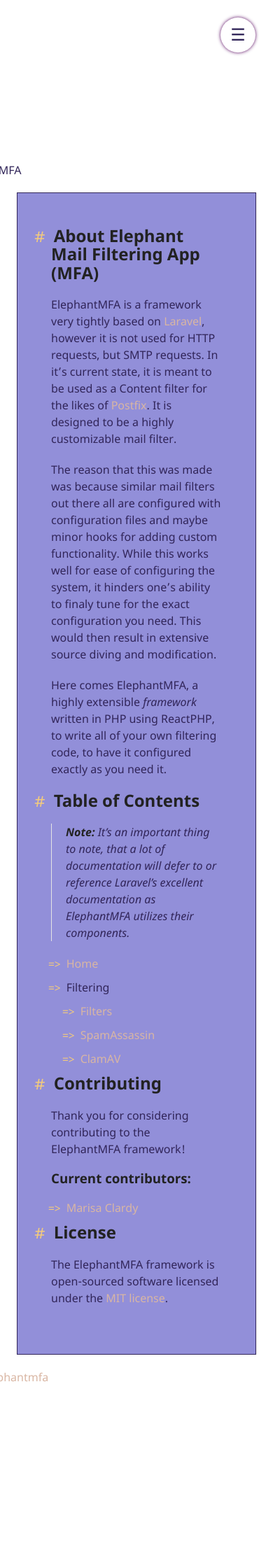
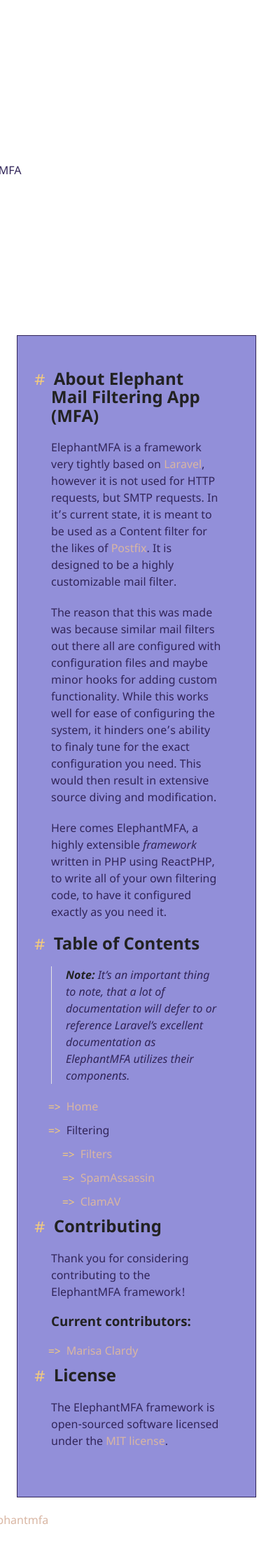
Before and after one commit to elephantmfa/docs, a Jekyll site: the page built from index.md, in a window 390 px wide. Shown: the whole page at 70% size. Built offline with Jekyll 4.4.1, drawn with Linux system fonts in a browser that asks for light colours; our own code applies the rules of GitHub Pages for plain Markdown files; before the commit the page ends 2024 px from its top, so only the background shows below that.

Commit message:
Some media query changes.

```diff
--- a/_sass/theme.scss
+++ b/_sass/theme.scss
@@ -16,19 +16,11 @@ body {
     font: 16px/1.5 "Noto Sans", "Helvetica Neue", Helvetica, Arial, sans-serif;
     color: #312559;
     font-weight:400;
-    @media (prefers-color-scheme: dark) {
-        background: #312559;
-        color: #ccc;
-    }
-
 }
 
 h1, h2, h3, h4, h5, h6 {
     color:#222;
     margin: 0 0 20px;
-    @media (prefers-color-scheme: dark) {
-        color: #ccc;
-    }
 }
 
 p, ul, ol, table, pre, dl {
@@ -135,15 +127,12 @@ strong {
 }
 
 section {
+    float:right;
     padding-bottom:50px;
     background: #928FD9;
     padding: 3em;
     border: 1px solid #312559;
     margin-bottom: 50px;
-
-    @media (prefers-color-scheme: dark) {
-        background: #fdf8ff17;
-    }
 }
 
 small {
@@ -215,43 +204,6 @@ ul>li::before {
     margin-right: .5em;
 }
 
-.highlight {
-    line-height: 2;
-}
-
-.hamburger-menu-toggle {
-    display: none;
-    font-size: x-large;
-    position: fixed;
-    right: 25px;
-    top: 25px;
-    background: white;
-    border-radius: 25px;
-    width: 50px;
-    height: 50px;
-    text-align: center;
-    box-shadow: 0 0 5px #55035d;
-    line-height: 48px;
-    vertical-align: middle;
-}
-
-#hamburger-menu-toggle {
-    display:none;
-}
-
-.hamburger-menu-toggle::after {
-    content: "☰";
-}
-
-#hamburger-menu-toggle:checked {
-    & ~ .nav {
-        display: block;
-    }
-    & ~ .hamburger-menu-toggle::after {
-        content: "X";
-    }
-}
-
 @media print, screen and (max-width: 960px) {
 
     div.wrapper {
@@ -284,23 +236,7 @@ ul>li::before {
     }
 }
 
-@media print, screen and (max-width: 1550px) {
-
-    .hamburger-menu-toggle {
-        display: inline-block
-    }
-    .nav {
-        display: none;
-        padding-top: 4em;
-        position: fixed;
-        right: 0px;
-        top: 0px;
-        background: #fdfdfd;
-        width: 75%;
-        margin-left: 300px;
-        border-left: 2px solid #d4d4d4;
-        bottom: 0px;
-    }
+@media print, screen and (max-width: 720px) {
 
     body {
         word-wrap:break-word;
```
